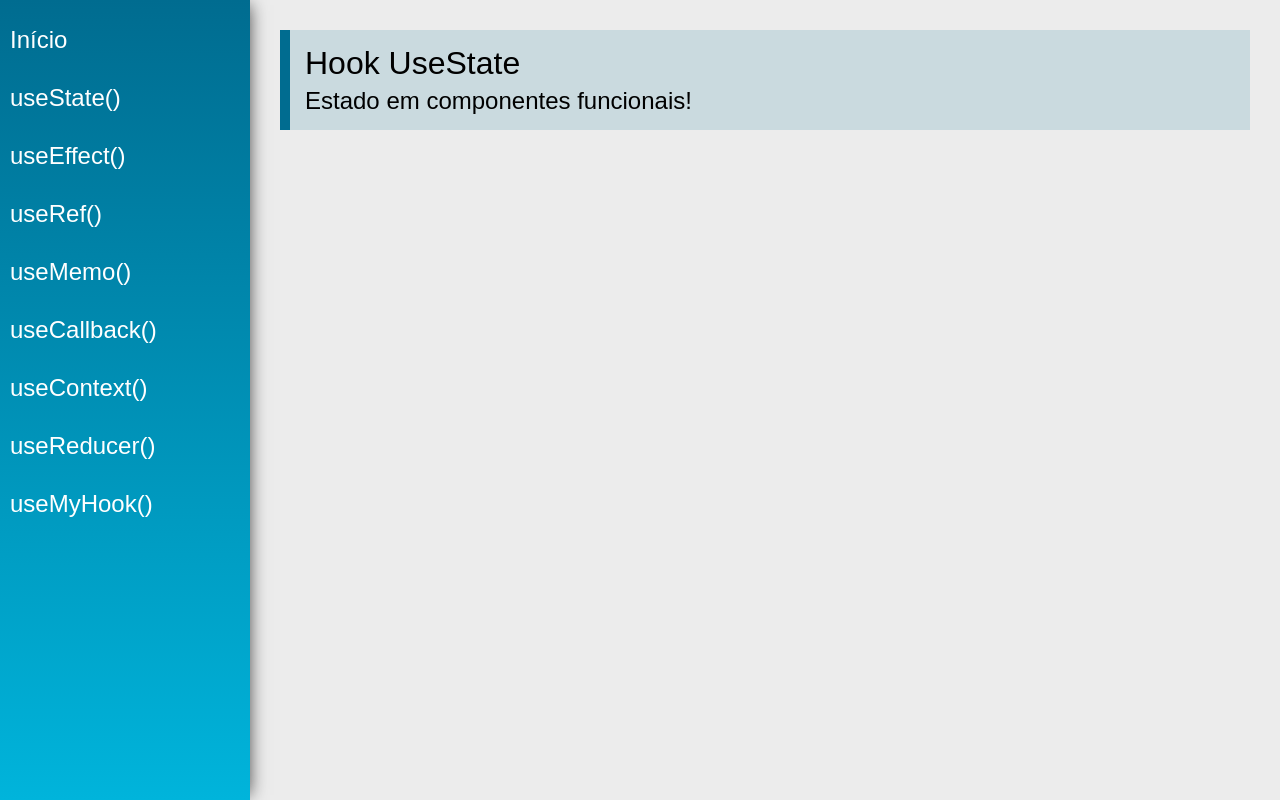
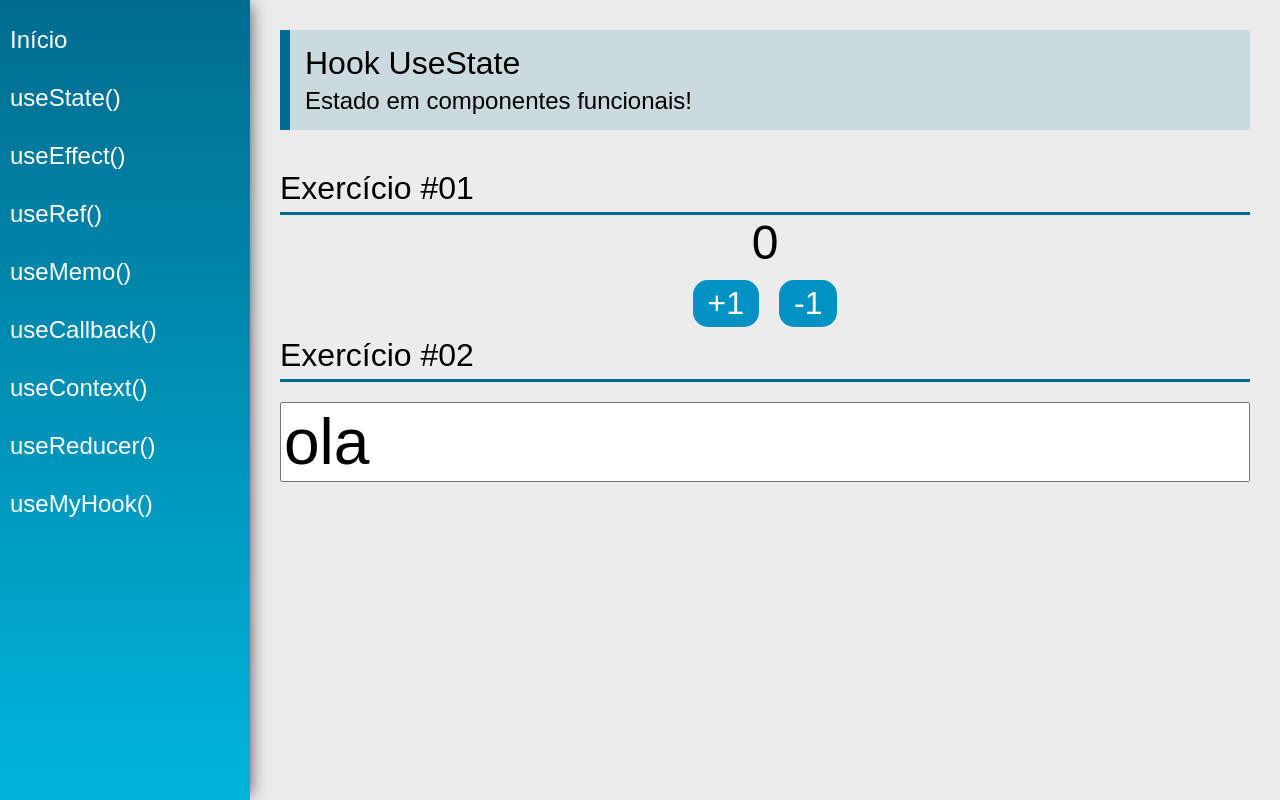
Before and after one commit to BrauUu/cource-react-hooks, a React (Vite) app: page /useState in a window 1280 px wide. Built offline with nearby package versions, Linux system fonts and the light colour scheme.

Commit message:
studying useState()

```diff
--- a/src/index.css
+++ b/src/index.css
@@ -5,7 +5,7 @@ body {
 
 .text {
     font-weight: 300;
-    font-size: 5rem;
+    font-size: 3rem;
 }
 
 .red {
@@ -20,14 +20,14 @@ body {
 }
 
 .btn {
-    border-radius: 25px;
+    border-radius: 15px;
     margin: 10px;
-    padding: 15px 35px;
+    padding: 5px 15px;
     border: none;
     outline: none;
     background-color: #0092c3;
 
-    font-size: 3rem;
+    font-size: 2rem;
     color: #fff;
 }
 
--- a/src/views/examples/UseState.jsx
+++ b/src/views/examples/UseState.jsx
@@ -1,13 +1,43 @@
-import React from 'react'
+import React, { useState } from 'react'
 import PageTitle from '../../components/layout/PageTitle'
+import SectionTitle from '../../components/layout/SectionTitle'
 
 const UseState = (props) => {
+
+    const [count, setCount ] = useState(0)
+    const [name, setName] = useState("ola")
+
     return (
         <div className="UseState">
             <PageTitle
                 title="Hook UseState"
                 subtitle="Estado em componentes funcionais!"
             />
+            <SectionTitle title="Exercício #01"/>
+                <div className="center">
+                    <span className="text">
+                        {count}
+                    </span>
+                    <div>
+                        <button className="btn"
+                            onClick={ () => setCount(count + 1)}
+                        >
+                            +1
+                        </button>
+                        <button className="btn"
+                            onClick={ () => setCount((value) => value - 1)}
+                        >
+                            -1
+                        </button>
+                    </div>
+                </div>
+            <SectionTitle title="Exercício #02"/>
+            <input
+                type="text"
+                className="input"
+                value={name}
+                onChange={ event => setName(event.target.value)}
+            />
         </div>
     )
 }
```
